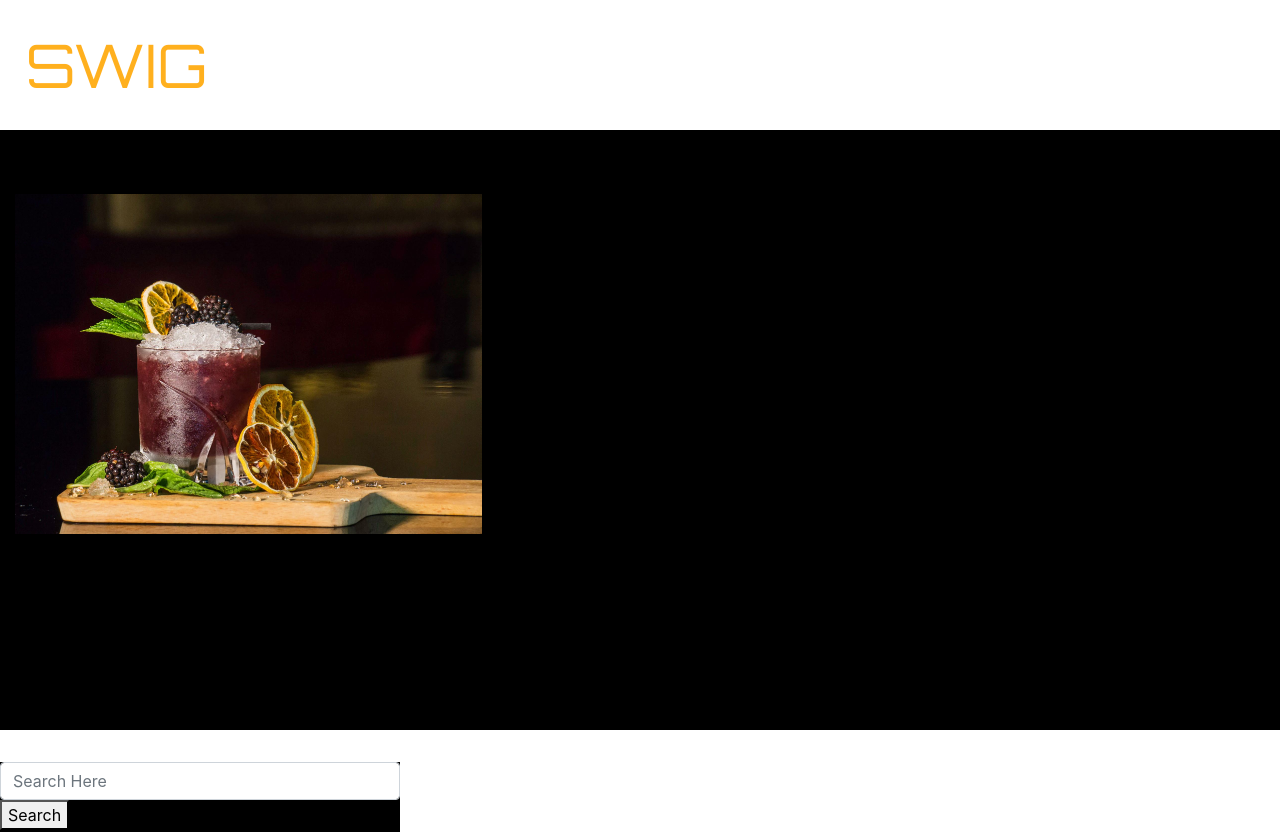
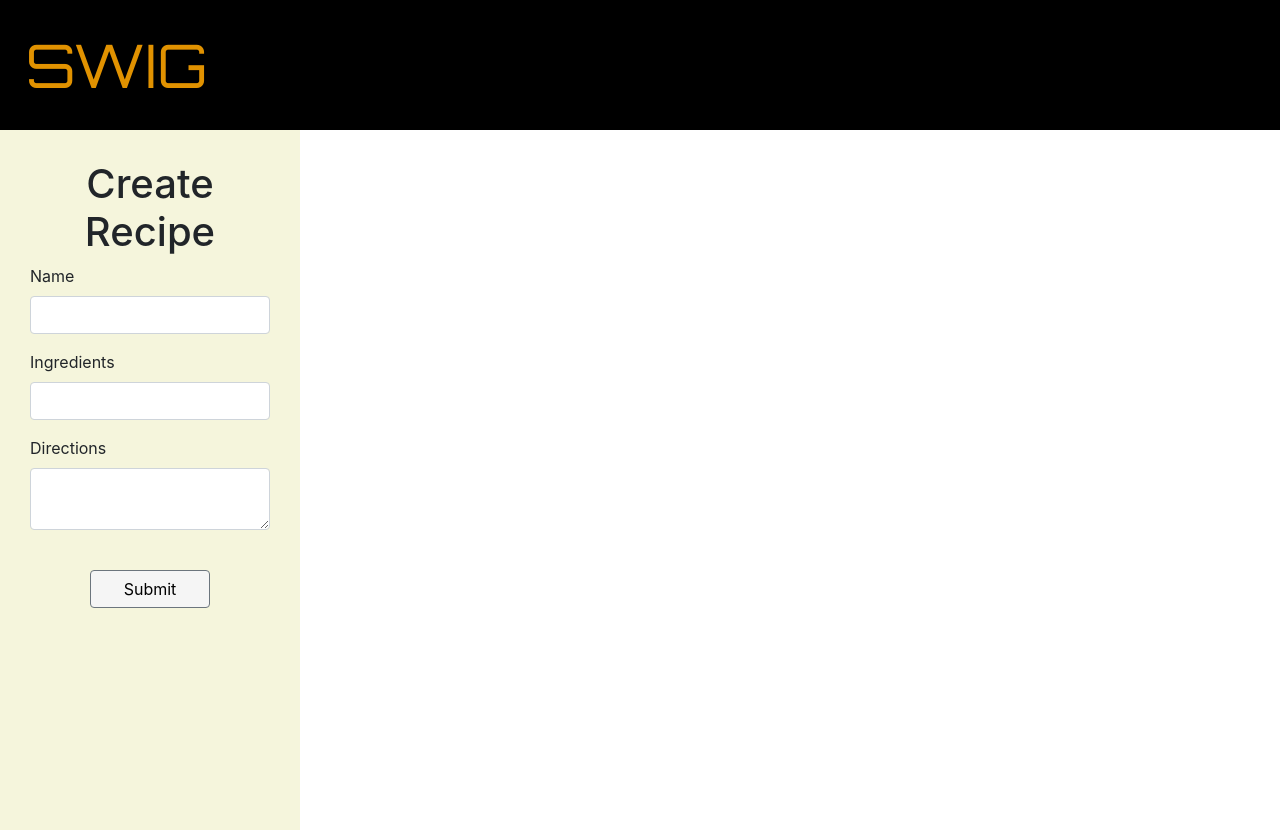
Before and after one commit to jayhunt0824/finalProject-client, a React (Create React App) app: page /myrecipes in a window 1280 px wide. Shown: the top 832 px of the page. Built offline with nearby package versions, Linux system fonts and the light colour scheme.

Commit message:
working navbar

```diff
--- a/src/App.css
+++ b/src/App.css
@@ -30,18 +30,19 @@
 }
 
 .jumbotron {
-  height: 600px;
+  height: 700px;
 }
 
 .img {
-  height: 300px;
-  width: 300px;
+  height: 500px;
+  width: 500px;
   float: left;
   padding: 30px;
 }
 
-.navbar {
+.navBar {
   height: 130px;
+  background-color: black;
 }
 
 .searchBar {
@@ -52,7 +53,7 @@
 }
 
 .footer {
-  background-color: black;
+  background-color: white;
   height: 300px;
 }
 
--- a/src/App.tsx
+++ b/src/App.tsx
@@ -5,7 +5,7 @@ import Sitebar from "./components/Home/Navbar";
 import { Footer } from "./components/Home/Footer";
 import MainPage, { MainPageProps } from "./components/Home/MainPage";
 import { Route, Switch } from "react-router-dom";
-import UserRecipeCreate from "./components/User/UserRecipeCreate.jsx";
+import UserRecipeCreate from "./components/User/UserRecipeCreate";
 
 export interface AppProps {
   editSearchTerm?: MainPageProps;
@@ -36,9 +36,9 @@ class App extends React.Component<AppProps, AppState> {
         {/* <MainPage /> */}
         <Switch>
           {/* <Route path="/recipe" component={UserRecipeCreate} /> */}
-          <Route path="/user" component={Auth} />
-          <Route path="/" component={MainPage} />
-          <Route exact path="/myrecipes" component={UserRecipeCreate}>
+          <Route exact path="/user" component={Auth} />
+          <Route exact path="/" component={MainPage} />
+          <Route exact path="/myrecipes">
             <UserRecipeCreate />
           </Route>
         </Switch>
--- a/src/components/Home/Navbar.tsx
+++ b/src/components/Home/Navbar.tsx
@@ -37,7 +37,7 @@ class Sitebar extends React.Component<NavbarProps, NavbarState> {
                 <Link to="/user">Login</Link>
               </NavItem>
               <NavItem>
-                <Link to="/myrecipe">Recipes</Link>
+                <Link to="/myrecipes">Recipes</Link>
               </NavItem>
             </Nav>
           </Collapse>
--- a/src/components/Recipes/RecipeCards.tsx
+++ b/src/components/Recipes/RecipeCards.tsx
@@ -26,7 +26,7 @@ class RecipeCards extends React.Component<RecipeCardsProps, RecipeCardsState> {
   }
   render() {
     return (
-      <Card>
+      <Card className="card">
         <CardImg
           top
           width="200px"
@@ -36,12 +36,9 @@ class RecipeCards extends React.Component<RecipeCardsProps, RecipeCardsState> {
         <CardBody>
           <CardTitle tag="h5">{this.props.drink.strDrink}</CardTitle>
           <CardSubtitle tag="h6" className="mb-2 text-muted">
-            Card subtitle
+            {this.props.drink.strCategory}
           </CardSubtitle>
-          <CardText>
-            This is a wider card with supporting text below as a natural lead-in
-            to additional content. This content is a little bit longer.
-          </CardText>
+          <CardText>{this.props.drink.strInstructions}</CardText>
           <Button>Button</Button>
         </CardBody>
       </Card>
```
